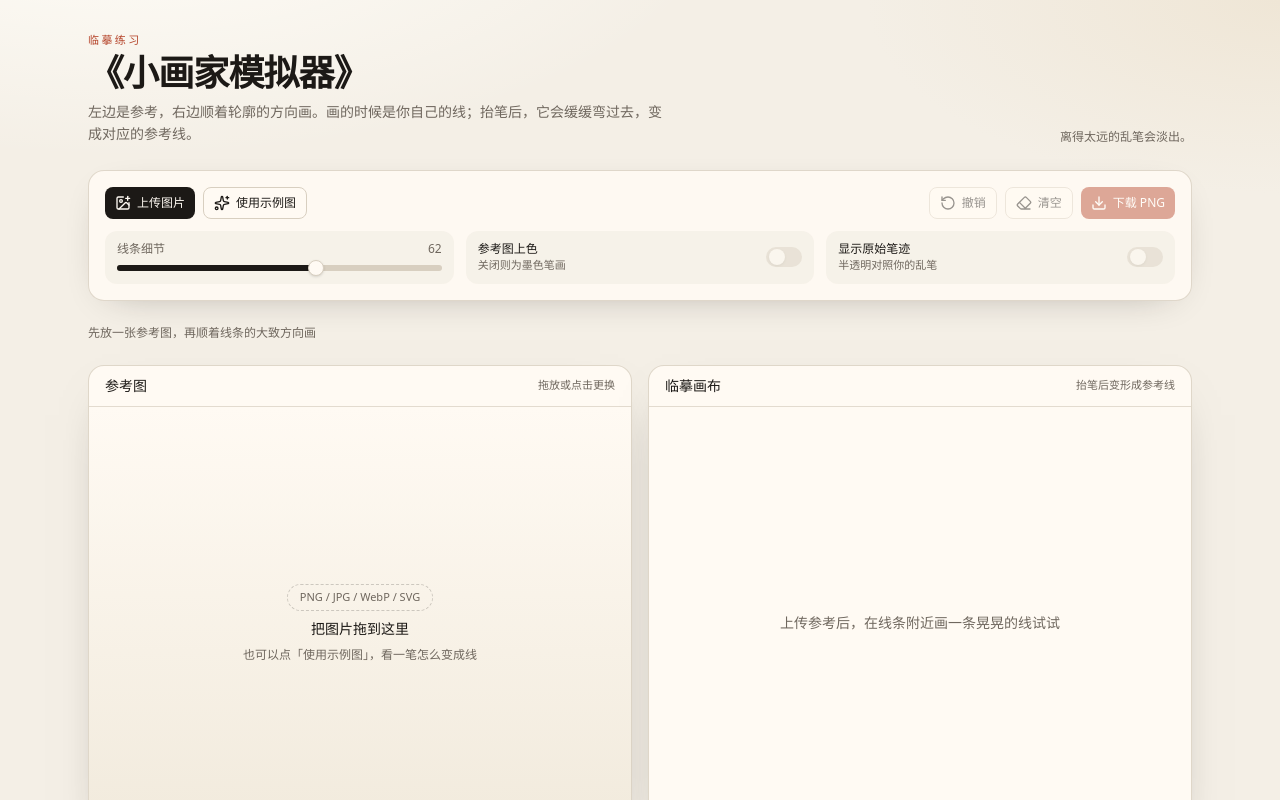
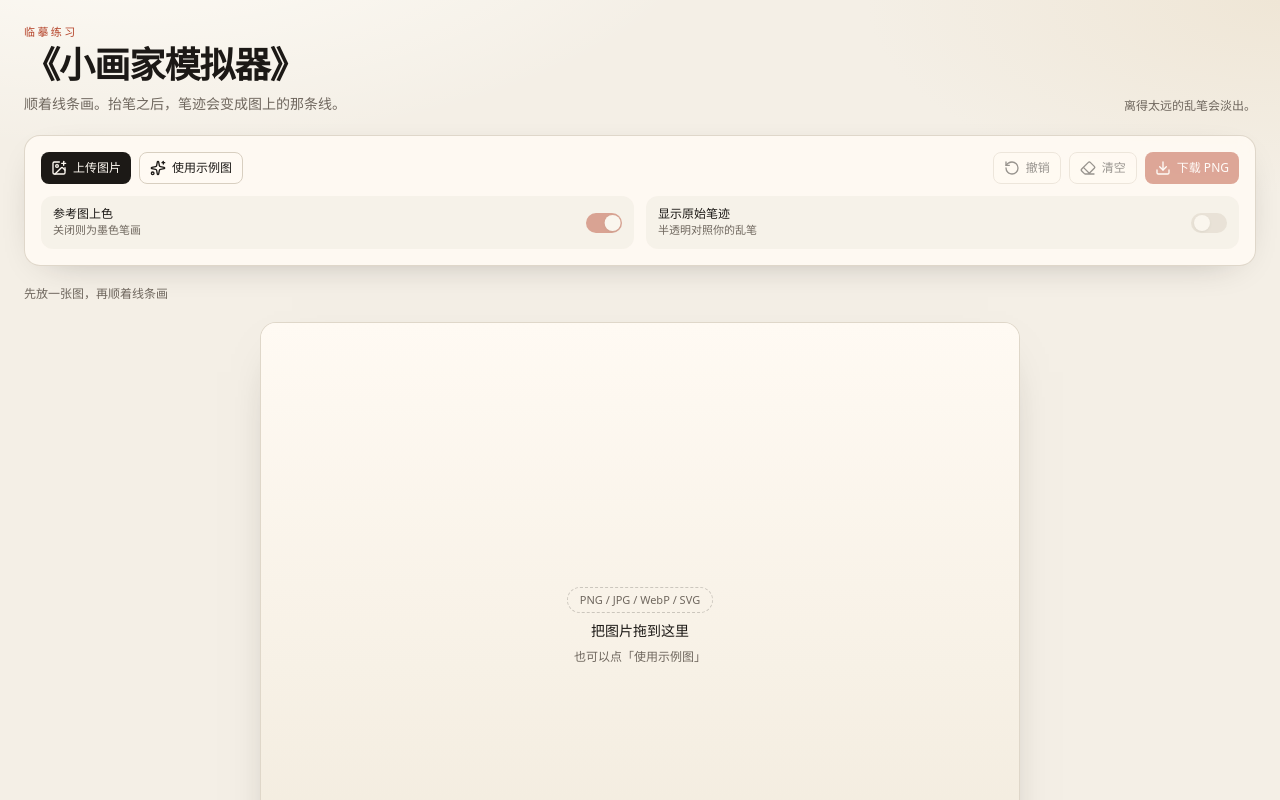
Before and after one commit to Sora233/xiaohuajia, a React (Vite) app: page / in a window 1280 px wide. Shown: the top 800 px of the page. Built offline with nearby package versions, Linux system fonts and the light colour scheme.

Commit message:
参考图和画布改为先后进入，并去掉线条细节
彩色默认打开。选图后先展示完整线稿，再缩小到「展示参考图」，然后进入画布。原图和参考图用弹层查看。线条细节固定为 0。

Co-authored-by: 穹苍233 <sora@sora233.me>

```diff
--- a/src/App.tsx
+++ b/src/App.tsx
@@ -1,56 +1,85 @@
 import {
   useCallback,
   useEffect,
+  useLayoutEffect,
   useRef,
   useState,
+  type CSSProperties,
   type ChangeEvent,
   type DragEvent,
   type PointerEvent as ReactPointerEvent,
 } from 'react'
 
+import { ImageModal } from '@/components/ImageModal'
 import { Toolbar } from '@/components/Toolbar'
+import { Button } from '@/components/ui/button'
 import {
   loadHtmlImage,
   processSource,
   ProcessingCancelled,
   type ProcessedImage,
 } from '@/lib/image-process'
+import { renderLineSheet } from '@/lib/line-preview'
 import { SAMPLE_IMAGE_SRC } from '@/lib/sample'
 import { pointerToCanvas, StrokePainter } from '@/lib/stroke-painter'
 import { cn } from '@/lib/utils'
+
+/** 线条细节固定为 0，页面上不再提供调节。 */
+const LINE_DETAIL = 0
+const LINE_HOLD_MS = 1600
+const LINE_SHRINK_MS = 1600
+
+type Phase = 'pick' | 'lines' | 'draw'
+type Box = { left: number; top: number; width: number; height: number }
+type ModalKind = 'original' | 'lines'
+type Flyer = {
+  src: string
+  from: Box
+  to: Box | null
+  run: boolean
+  fading: boolean
+}
+
+function stageStyle(width: number, height: number): CSSProperties {
+  const ratio = width / Math.max(1, height)
+  return {
+    aspectRatio: `${width} / ${height}`,
+    width: `min(100%, calc(76vh * ${ratio}))`,
+  }
+}
+
+function prefersReducedMotion() {
+  return window.matchMedia('(prefers-reduced-motion: reduce)').matches
+}
 
 function App() {
   const fileRef = useRef<HTMLInputElement>(null)
   const resultRef = useRef<HTMLCanvasElement>(null)
   const rawRef = useRef<HTMLCanvasElement>(null)
-  const refCanvasRef = useRef<HTMLCanvasElement>(null)
   const cursorRef = useRef<HTMLDivElement>(null)
   const painterRef = useRef(new StrokePainter())
   const objectUrlRef = useRef<string | null>(null)
   const imageRef = useRef<HTMLImageElement | null>(null)
   const drawingRef = useRef(false)
+  const frameRef = useRef<HTMLElement>(null)
+  const refBtnRef = useRef<HTMLSpanElement>(null)
+  const resetDrawRef = useRef(false)
+  const colorRef = useRef(true)
+  const ingestGen = useRef(0)
 
   const [processed, setProcessed] = useState<ProcessedImage | null>(null)
   const [processing, setProcessing] = useState(false)
   const [error, setError] = useState<string | null>(null)
   const [dragOver, setDragOver] = useState(false)
-  const [detail, setDetail] = useState(62)
-  const [colorMode, setColorMode] = useState(false)
+  const [colorMode, setColorMode] = useState(true)
   const [showRaw, setShowRaw] = useState(false)
   const [canUndo, setCanUndo] = useState(false)
-  const [hint, setHint] = useState('先放一张参考图，再顺着线条的大致方向画')
-  const colorRef = useRef(colorMode)
-  const ingestGen = useRef(0)
-
-  const syncRefCanvas = useCallback((image: ProcessedImage) => {
-    const canvas = refCanvasRef.current
-    if (!canvas) return
-    canvas.width = image.width
-    canvas.height = image.height
-    const ctx = canvas.getContext('2d')
-    if (!ctx) return
-    ctx.drawImage(image.color, 0, 0)
-  }, [])
+  const [hint, setHint] = useState('先放一张图，再顺着线条画')
+  const [phase, setPhase] = useState<Phase>('pick')
+  const [lineUrl, setLineUrl] = useState('')
+  const [originalUrl, setOriginalUrl] = useState('')
+  const [modal, setModal] = useState<ModalKind | null>(null)
+  const [flyer, setFlyer] = useState<Flyer | null>(null)
 
   const bindPainter = useCallback((image: ProcessedImage, reset: boolean) => {
     const painter = painterRef.current
@@ -71,22 +100,25 @@ function App() {
   }, [])
 
   const ingestImage = useCallback(
-    async (img: HTMLImageElement, nextDetail: number, resetDrawing: boolean) => {
+    async (img: HTMLImageElement, resetDrawing: boolean) => {
       const gen = ++ingestGen.current
       setProcessing(true)
       setError(null)
       setHint('处理中…')
+      setFlyer(null)
+      setModal(null)
       try {
-        // 先让「处理中…」画出来，再把重活交给 Worker
         await new Promise((r) => requestAnimationFrame(() => r(null)))
         await new Promise((r) => window.setTimeout(r, 0))
         if (gen !== ingestGen.current) return
-        const next = await processSource(img, nextDetail)
+        const next = await processSource(img, LINE_DETAIL)
         if (gen !== ingestGen.current) return
+        const sheet = renderLineSheet(next.contours, next.width, next.height)
         imageRef.current = img
+        resetDrawRef.current = resetDrawing
         setProcessed(next)
-        bindPainter(next, resetDrawing)
-        syncRefCanvas(next)
+        setOriginalUrl(next.color.toDataURL('image/png'))
+        setLineUrl(sheet.toDataURL('image/png'))
         const lens = next.contours
           .map((c) => c.points.length)
           .sort((a, b) => b - a)
@@ -101,31 +133,35 @@ function App() {
         }
         setHint(
           next.contours.length
-            ? `已提取 ${next.contours.length} 条轮廓。先画出自己的笔，抬笔后它会变形成参考线`
-            : '几乎没提取到轮廓，试试提高「线条细节」',
+            ? `已提取 ${next.contours.length} 条轮廓。顺着线画，抬笔后会贴上去`
+            : '几乎没提取到轮廓',
         )
+        setPhase('lines')
       } catch (err) {
         if (gen !== ingestGen.current || err instanceof ProcessingCancelled) return
         setError(err instanceof Error ? err.message : '处理失败')
         setHint('换一张图片再试试')
+        setPhase('pick')
       } finally {
         if (gen === ingestGen.current) setProcessing(false)
       }
     },
-    [bindPainter, syncRefCanvas],
+    [],
   )
 
   const loadFromSrc = useCallback(
     async (src: string, resetDrawing: boolean) => {
+      if (resetDrawing) setPhase('pick')
       try {
         const img = await loadHtmlImage(src)
-        await ingestImage(img, detail, resetDrawing)
+        await ingestImage(img, resetDrawing)
       } catch (err) {
         setError(err instanceof Error ? err.message : '无法读取这张图片')
         setHint('换一张图片再试试')
+        setPhase('pick')
       }
     },
-    [detail, ingestImage],
+    [ingestImage],
   )
 
   const loadFile = useCallback(
@@ -160,16 +196,93 @@ function App() {
   }, [colorMode])
 
   useEffect(() => {
-    const img = imageRef.current
-    if (!img) return
-    const handle = window.setTimeout(() => {
-      void ingestImage(img, detail, false)
-    }, 160)
-    return () => window.clearTimeout(handle)
-  }, [detail, ingestImage])
+    if (phase !== 'draw' || !processed) return
+    bindPainter(processed, resetDrawRef.current)
+    resetDrawRef.current = false
+  }, [phase, processed, bindPainter])
+
+  useEffect(() => {
+    if (phase !== 'lines' || !lineUrl) return
+    const reduced = prefersReducedMotion()
+    const timer = window.setTimeout(() => {
+      const frame = frameRef.current?.getBoundingClientRect()
+      if (!frame || reduced) {
+        setPhase('draw')
+        return
+      }
+      setFlyer({
+        src: lineUrl,
+        from: {
+          left: frame.left,
+          top: frame.top,
+          width: frame.width,
+          height: frame.height,
+        },
+        to: null,
+        run: false,
+        fading: false,
+      })
+      setPhase('draw')
+    }, reduced ? 400 : LINE_HOLD_MS)
+    return () => window.clearTimeout(timer)
+  }, [phase, lineUrl])
+
+  useLayoutEffect(() => {
+    if (!flyer || flyer.to || phase !== 'draw') return
+    const btn = refBtnRef.current?.getBoundingClientRect()
+    if (!btn) return
+    setFlyer((current) =>
+      current && !current.to
+        ? {
+            ...current,
+            to: { left: btn.left, top: btn.top, width: btn.width, height: btn.height },
+          }
+        : current,
+    )
+  }, [flyer, phase])
+
+  useEffect(() => {
+    if (!flyer?.to || flyer.run || flyer.fading) return
+    let second = 0
+    const first = requestAnimationFrame(() => {
+      second = requestAnimationFrame(() => {
+        setFlyer((current) =>
+          current && current.to && !current.run ? { ...current, run: true } : current,
+        )
+      })
+    })
+    return () => {
+      cancelAnimationFrame(first)
+      if (second) cancelAnimationFrame(second)
+    }
+  }, [flyer])
+
+  useEffect(() => {
+    if (!flyer?.run || flyer.fading) return
+    const timer = window.setTimeout(() => {
+      setFlyer((current) => (current?.run ? { ...current, fading: true } : current))
+    }, LINE_SHRINK_MS + 240)
+    return () => window.clearTimeout(timer)
+  }, [flyer?.run, flyer?.fading])
+
+  useEffect(() => {
+    if (!flyer?.fading) return
+    const timer = window.setTimeout(() => setFlyer(null), 220)
+    return () => window.clearTimeout(timer)
+  }, [flyer?.fading])
+
+  useEffect(() => {
+    if (!modal) return
+    const onKey = (event: KeyboardEvent) => {
+      if (event.key === 'Escape') setModal(null)
+    }
+    window.addEventListener('keydown', onKey)
+    return () => window.removeEventListener('keydown', onKey)
+  }, [modal])
 
   useEffect(() => {
     const onKey = (event: KeyboardEvent) => {
+      if (modal) return
       if ((event.metaKey || event.ctrlKey) && event.key.toLowerCase() === 'z') {
         event.preventDefault()
         if (painterRef.current.undo()) setCanUndo(painterRef.current.canUndo())
@@ -177,7 +290,7 @@ function App() {
     }
     window.addEventListener('keydown', onKey)
     return () => window.removeEventListener('keydown', onKey)
-  }, [])
+  }, [modal])
 
   const updateCursor = useCallback(
     (event: ReactPointerEvent<HTMLCanvasElement>, visible: boolean) => {
@@ -193,7 +306,7 @@ function App() {
   )
 
   const onPointerDown = (event: ReactPointerEvent<HTMLCanvasElement>) => {
-    if (!processed || processing) return
+    if (!processed || processing || flyer) return
     event.preventDefault()
     event.currentTarget.setPointerCapture(event.pointerId)
     drawingRef.current = true
@@ -232,12 +345,45 @@ function App() {
     event.target.value = ''
   }
 
-  const aspect = processed
-    ? `${processed.width} / ${processed.height}`
-    : '5 / 4'
+  const box = processed
+    ? stageStyle(processed.width, processed.height)
+    : stageStyle(5, 4)
+
+  const closeModal = useCallback(() => setModal(null), [])
+
+  let flyerStyle: CSSProperties | undefined
+  if (flyer) {
+    const { from, to } = flyer
+    let transform = 'translate(0px, 0px) scale(1)'
+    if (flyer.run && to && from.width > 0 && from.height > 0) {
+      const dx = to.left + to.width / 2 - (from.left + from.width / 2)
+      const dy = to.top + to.height / 2 - (from.top + from.height / 2)
+      const scale = Math.min(to.width / from.width, to.height / from.height) * 0.92
+      transform = `translate(${dx}px, ${dy}px) scale(${Math.max(0.05, scale)})`
+    }
+    flyerStyle = {
+      left: from.left,
+      top: from.top,
+      width: from.width,
+      height: from.height,
+      transform,
+      opacity: flyer.fading ? 0 : 1,
+      transition: flyer.run
+        ? `transform ${LINE_SHRINK_MS}ms cubic-bezier(0.45, 0, 0.15, 1), opacity 200ms ease`
+        : 'none',
+    }
+  }
 
   return (
-    <div className="mx-auto flex min-h-svh max-w-6xl flex-col gap-5 px-4 py-6 md:gap-6 md:px-6 md:py-8">
+    <div
+      className="mx-auto flex min-h-svh max-w-7xl flex-col gap-4 px-4 py-5 md:gap-5 md:px-6 md:py-6"
+      onDragOver={(e) => {
+        e.preventDefault()
+        setDragOver(true)
+      }}
+      onDragLeave={() => setDragOver(false)}
+      onDrop={onDrop}
+    >
       <header className="flex flex-col gap-2 sm:flex-row sm:items-end sm:justify-between">
         <div>
           <p className="text-[11px] font-medium tracking-[0.22em] text-cinnabar">
@@ -247,7 +393,7 @@ function App() {
             《小画家模拟器》
           </h1>
           <p className="mt-2 max-w-xl text-sm leading-relaxed text-muted">
-            左边是参考，右边顺着轮廓的方向画。画的时候是你自己的线；抬笔后，它会缓缓弯过去，变成对应的参考线。
+            顺着线条画。抬笔之后，笔迹会变成图上的那条线。
           </p>
         </div>
         <p className="max-w-xs text-xs leading-relaxed text-muted sm:text-right">
@@ -260,7 +406,6 @@ function App() {
         hasImage={Boolean(processed)}
         canUndo={canUndo}
         processing={processing}
-        detail={detail}
         colorMode={colorMode}
         showRaw={showRaw}
         onUploadClick={() => fileRef.current?.click()}
@@ -268,7 +413,6 @@ function App() {
         onSample={() => {
           void loadFromSrc(SAMPLE_IMAGE_SRC, true)
         }}
-        onDetail={setDetail}
         onColorMode={setColorMode}
         onShowRaw={setShowRaw}
         onUndo={() => {
@@ -297,49 +441,38 @@ function App() {
         <p className="text-xs text-muted">{hint}</p>
       )}
 
-      <div
-        className="grid flex-1 items-start gap-4 lg:grid-cols-2"
-        onDragOver={(e) => {
-          e.preventDefault()
-          setDragOver(true)
-        }}
-        onDragLeave={() => setDragOver(false)}
-        onDrop={onDrop}
-      >
+      <div className="flex flex-1 flex-col items-center">
+        {phase !== 'draw' && (
           <section
+            ref={frameRef}
+            data-testid="reference-frame"
             className={cn(
-            'overflow-hidden rounded-2xl border bg-paper shadow-[0_18px_50px_-32px_rgba(28,25,22,0.55)] transition-colors',
+              'relative mx-auto overflow-hidden rounded-2xl border bg-paper shadow-[0_18px_50px_-32px_rgba(28,25,22,0.55)]',
               dragOver ? 'border-cinnabar' : 'border-line/80',
             )}
+            style={box}
           >
-          <div className="flex items-center justify-between border-b border-line/70 px-4 py-2.5">
-            <h2 className="text-sm font-medium">参考图</h2>
-            <span className="text-[11px] text-muted">拖放或点击更换</span>
-          </div>
+            {phase === 'lines' && lineUrl ? (
+              <img
+                src={lineUrl}
+                alt="参考图"
+                data-testid="line-preview"
+                className="absolute inset-0 h-full w-full object-contain"
+              />
+            ) : (
               <button
                 type="button"
-            onClick={() => fileRef.current?.click()}
-            className="relative block w-full text-left"
-            style={{ aspectRatio: aspect }}
+                onClick={() => {
+                  if (!processing) fileRef.current?.click()
+                }}
+                className="absolute inset-0 flex flex-col items-center justify-center gap-2 bg-[linear-gradient(180deg,#fffaf3,#f1eadc)] px-6 text-center"
               >
-            <canvas
-              ref={refCanvasRef}
-              data-testid="reference-canvas"
-              className={cn(
-                'absolute inset-0 h-full w-full',
-                processed ? 'block' : 'hidden',
-              )}
-            />
-            {!processed && (
-              <div className="absolute inset-0 flex flex-col items-center justify-center gap-2 bg-[linear-gradient(180deg,#fffaf3,#f1eadc)] px-6 text-center">
                 <div className="rounded-full border border-dashed border-ink/20 px-3 py-1 text-[11px] text-muted">
                   PNG / JPG / WebP / SVG
                 </div>
                 <p className="text-sm font-medium text-ink">把图片拖到这里</p>
-                <p className="text-xs text-muted">
-                  也可以点「使用示例图」，看一笔怎么变成线
-                </p>
-              </div>
+                <p className="text-xs text-muted">也可以点「使用示例图」</p>
+              </button>
             )}
             {processing && (
               <div
@@ -349,20 +482,40 @@ function App() {
                 处理中…
               </div>
             )}
-          </button>
           </section>
+        )}
 
-        <section className="overflow-hidden rounded-2xl border border-line/80 bg-paper shadow-[0_18px_50px_-32px_rgba(28,25,22,0.55)]">
-          <div className="flex items-center justify-between border-b border-line/70 px-4 py-2.5">
+        {phase === 'draw' && (
+          <section className="flex w-full flex-col items-center gap-3">
+            <div className="flex w-full max-w-3xl items-center justify-between gap-3 px-1">
               <h2 className="text-sm font-medium">临摹画布</h2>
-            <span className="text-[11px] text-muted">抬笔后变形成参考线</span>
+              <div className="flex flex-wrap items-center gap-2">
+                <Button
+                  size="sm"
+                  variant="outline"
+                  data-testid="show-original"
+                  disabled={!originalUrl}
+                  onClick={() => setModal('original')}
+                >
+                  展示原图
+                </Button>
+                <span ref={refBtnRef} className="inline-flex">
+                  <Button
+                    size="sm"
+                    variant="outline"
+                    data-testid="show-reference"
+                    disabled={!lineUrl}
+                    onClick={() => setModal('lines')}
+                  >
+                    展示参考图
+                  </Button>
+                </span>
               </div>
-          <div className="relative w-full bg-[#fffaf3]" style={{ aspectRatio: aspect }}>
-            {!processed && (
-              <div className="absolute inset-0 flex items-center justify-center px-6 text-center text-sm text-muted">
-                上传参考后，在线条附近画一条晃晃的线试试
             </div>
-            )}
+            <div
+              className={cn('relative mx-auto overflow-hidden rounded-2xl border border-line/80 bg-[#fffaf3] shadow-[0_18px_50px_-32px_rgba(28,25,22,0.55)]', flyer && 'pointer-events-none')}
+              style={box}
+            >
               <canvas
                 ref={resultRef}
                 data-testid="draw-canvas"
@@ -391,7 +544,29 @@ function App() {
               />
             </div>
           </section>
+        )}
       </div>
+
+      {flyer && flyerStyle && (
+        <img
+          src={flyer.src}
+          alt=""
+          data-testid="line-flyer"
+          className="pointer-events-none fixed z-30 rounded-2xl bg-paper object-contain shadow-[0_18px_50px_-28px_rgba(28,25,22,0.55)]"
+          style={flyerStyle}
+          onTransitionEnd={(event) => {
+            if (event.propertyName !== 'transform') return
+            setFlyer((current) => (current?.run ? { ...current, fading: true } : current))
+          }}
+        />
+      )}
+
+      {modal === 'original' && originalUrl && (
+        <ImageModal title="原图" src={originalUrl} onClose={closeModal} />
+      )}
+      {modal === 'lines' && lineUrl && (
+        <ImageModal title="参考图" src={lineUrl} onClose={closeModal} />
+      )}
 
       <footer className="pb-2 text-center text-[11px] text-muted">
         全部在浏览器本地完成，图片不会上传到服务器。
--- /dev/null
+++ b/src/components/ImageModal.tsx
@@ -0,0 +1,47 @@
+import { useEffect } from 'react'
+
+type ImageModalProps = {
+  title: string
+  src: string
+  onClose: () => void
+}
+
+/** 居中看一张图。点空白或按 Esc 关掉。 */
+export function ImageModal({ title, src, onClose }: ImageModalProps) {
+  useEffect(() => {
+    const onKey = (event: KeyboardEvent) => {
+      if (event.key === 'Escape') onClose()
+    }
+    window.addEventListener('keydown', onKey)
+    return () => window.removeEventListener('keydown', onKey)
+  }, [onClose])
+
+  return (
+    <div
+      className="fixed inset-0 z-40 flex items-center justify-center bg-ink/45 p-4"
+      role="dialog"
+      aria-modal="true"
+      aria-label={title}
+      onClick={onClose}
+    >
+      <div
+        className="flex max-h-[92vh] w-full max-w-5xl flex-col overflow-hidden rounded-2xl border border-line bg-paper shadow-[0_24px_80px_-28px_rgba(28,25,22,0.7)]"
+        onClick={(event) => event.stopPropagation()}
+      >
+        <div className="flex items-center justify-between border-b border-line/70 px-4 py-2.5">
+          <h2 className="text-sm font-medium">{title}</h2>
+          <button
+            type="button"
+            className="rounded-lg px-2 py-1 text-xs text-muted hover:bg-paper-2 hover:text-ink"
+            onClick={onClose}
+          >
+            关闭
+          </button>
+        </div>
+        <div className="grid min-h-0 flex-1 place-items-center bg-[linear-gradient(180deg,#fffaf3,#f3eee4)] p-4">
+          <img src={src} alt={title} className="max-h-[80vh] max-w-full object-contain" />
+        </div>
+      </div>
+    </div>
+  )
+}
--- a/src/components/Toolbar.tsx
+++ b/src/components/Toolbar.tsx
@@ -8,8 +8,6 @@ import {
 import type { ChangeEvent, RefObject } from 'react'
 
 import { Button } from '@/components/ui/button'
-import { Label } from '@/components/ui/label'
-import { Slider } from '@/components/ui/slider'
 import { Switch } from '@/components/ui/switch'
 
 type ToolbarProps = {
@@ -17,13 +15,11 @@ type ToolbarProps = {
   hasImage: boolean
   canUndo: boolean
   processing: boolean
-  detail: number
   colorMode: boolean
   showRaw: boolean
   onUploadClick: () => void
   onFileChange: (event: ChangeEvent<HTMLInputElement>) => void
   onSample: () => void
-  onDetail: (value: number) => void
   onColorMode: (value: boolean) => void
   onShowRaw: (value: boolean) => void
   onUndo: () => void
@@ -36,13 +32,11 @@ export function Toolbar({
   hasImage,
   canUndo,
   processing,
-  detail,
   colorMode,
   showRaw,
   onUploadClick,
   onFileChange,
   onSample,
-  onDetail,
   onColorMode,
   onShowRaw,
   onUndo,
@@ -105,23 +99,7 @@ export function Toolbar({
         </div>
       </div>
 
-      <div className="grid gap-3 sm:grid-cols-2 xl:grid-cols-3">
-        <div className="space-y-2 rounded-xl bg-paper-2/70 px-3 py-2.5">
-          <div className="flex items-center justify-between">
-            <Label htmlFor="detail">线条细节</Label>
-            <span className="text-xs tabular-nums text-muted">{detail}</span>
-          </div>
-          <Slider
-            id="detail"
-            min={0}
-            max={100}
-            step={1}
-            value={[detail]}
-            onValueChange={(v) => onDetail(v[0] ?? detail)}
-            disabled={!hasImage || processing}
-          />
-        </div>
-
+      <div className="grid gap-3 sm:grid-cols-2">
         <label className="flex items-center justify-between gap-3 rounded-xl bg-paper-2/70 px-3 py-2.5">
           <div className="min-w-0">
             <p className="text-xs font-medium text-ink">参考图上色</p>
@@ -131,6 +109,7 @@ export function Toolbar({
             checked={colorMode}
             onCheckedChange={onColorMode}
             disabled={!hasImage}
+            data-testid="color-mode"
           />
         </label>
 
--- /dev/null
+++ b/src/lib/line-preview.ts
@@ -0,0 +1,32 @@
+import type { Contour } from '@/lib/contours'
+
+/** 把提取出的轮廓画成一张完整线稿，给进入画布前的预览和「参考图」用。 */
+export function renderLineSheet(
+  contours: Contour[],
+  width: number,
+  height: number,
+): HTMLCanvasElement {
+  const canvas = document.createElement('canvas')
+  canvas.width = Math.max(1, width)
+  canvas.height = Math.max(1, height)
+  const ctx = canvas.getContext('2d')
+  if (!ctx) return canvas
+
+  ctx.fillStyle = '#fffaf3'
+  ctx.fillRect(0, 0, canvas.width, canvas.height)
+  ctx.lineCap = 'round'
+  ctx.lineJoin = 'round'
+  ctx.strokeStyle = '#1c1916'
+  ctx.lineWidth = Math.max(1.6, Math.min(3.2, canvas.width / 420))
+
+  for (const contour of contours) {
+    const pts = contour.points
+    if (pts.length < 2) continue
+    ctx.beginPath()
+    ctx.moveTo(pts[0].x, pts[0].y)
+    for (let i = 1; i < pts.length; i++) ctx.lineTo(pts[i].x, pts[i].y)
+    if (contour.closed) ctx.closePath()
+    ctx.stroke()
+  }
+  return canvas
+}
--- a/src/lib/stroke-painter.ts
+++ b/src/lib/stroke-painter.ts
@@ -49,7 +49,7 @@ export class StrokePainter {
   private colorData: ImageData | null = null
   private strokes: StrokeRecord[] = []
   private liveRaw: Point[] = []
-  private colorMode = false
+  private colorMode = true
   private snapRadius = 36
   /** 每次换轮廓就加一，避免旧下标误占新线 */
   private epoch = 0
```
Lines whose indentation alone changed are shown as unchanged.
